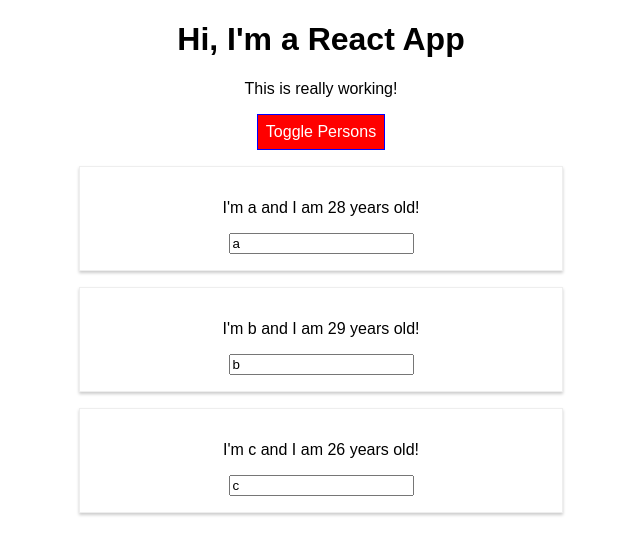
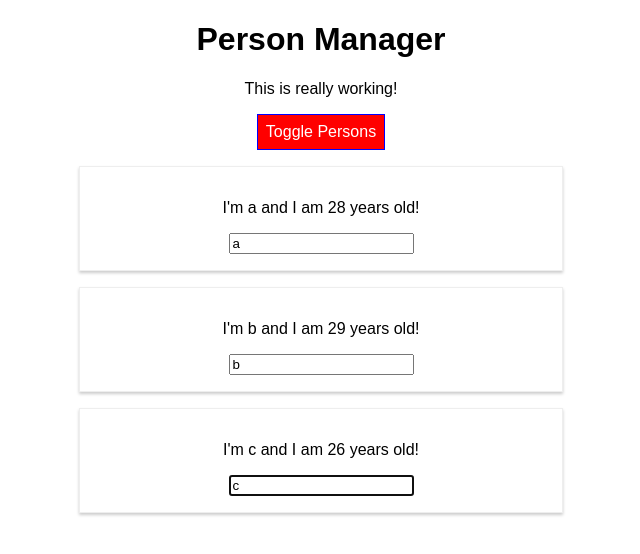
Before and after one commit to cchiragJain/React-JS-3-4-5-6-7, a React (Create React App) app: page / in a window 1280 px wide. Both pictures are taken after a click on the button "Toggle Persons". Shown: the top 554 px of the page, without its empty margins (319-959 px from the left). Built offline with nearby package versions, Linux system fonts and the light colour scheme.

Commit message:
section-7 completed refer README.md file for notes

```diff
--- /dev/null
+++ b/src/components/Cockpit/Cockpit.js
@@ -0,0 +1,26 @@
+import React from 'react';
+import classes from './Cockpit.module.css';
+
+const cockpit = props => {
+  const assignedClasses = [];
+  let btnClass = '';
+  if (props.showPersons) btnClass = classes.Red;
+
+  if (props.persons.length <= 2) {
+    assignedClasses.push(classes.red);
+  }
+  if (props.persons.length <= 1) {
+    assignedClasses.push(classes.bold);
+  }
+  return (
+    <div className={classes.CockPit}>
+      <h1>{props.title}</h1>
+      <p className={assignedClasses.join(' ')}>This is really working!</p>
+      <button className={btnClass} onClick={props.clicked}>
+        Toggle Persons
+      </button>
+    </div>
+  );
+};
+
+export default cockpit;
--- /dev/null
+++ b/src/components/Cockpit/Cockpit.module.css
@@ -0,0 +1,30 @@
+.red {
+  color: red;
+}
+
+.bold {
+  font-weight: bold;
+}
+
+.CockPit button {
+  background-color: green;
+  color: white;
+  font: inherit;
+  border: 1px solid blue;
+  padding: 8px;
+  cursor: pointer;
+  transition: 1s ease-in-out;
+}
+
+.CockPit button:hover {
+  background-color: lightgreen;
+  color: black;
+}
+
+.CockPit button.Red {
+  background-color: red;
+}
+
+.CockPit button.Red:hover {
+  background-color: salmon;
+}
--- a/src/components/Persons/Person/Person.js
+++ b/src/components/Persons/Person/Person.js
@@ -1,15 +1,34 @@
-import React from 'react';
+import React, { Component } from 'react';
 import classes from './Person.module.css';
 
-const person = props => {
-  return (
-    <div className={classes.Person}>
-      <p onClick={props.clicked}>
-        I'm {props.name} and I am {props.age} years old!
-      </p>
-      <input type="text" onChange={props.changed} value={props.name} />
-    </div>
-  );
-};
+class Person extends Component {
+  constructor(props) {
+    super(props);
+    this.inputElementRef = React.createRef();
+  }
 
-export default person;
+  componentDidMount() {
+    // this.inputElement.focus();
+    this.inputElementRef.current.focus();
+  }
+
+  render() {
+    console.log('person.js rendering');
+    return (
+      <div className={classes.Person}>
+        <p onClick={this.props.clicked}>
+          I'm {this.props.name} and I am {this.props.age} years old!
+        </p>
+        <input
+          // ref={inputEl => (this.inputElement = inputEl)}
+          ref={this.inputElementRef}
+          type="text"
+          onChange={this.props.changed}
+          value={this.props.name}
+        />
+      </div>
+    );
+  }
+}
+
+export default Person;
--- a/src/components/Persons/Persons.js
+++ b/src/components/Persons/Persons.js
@@ -1,17 +1,21 @@
-import React from 'react';
+import React, { Component } from 'react';
 import Person from './Person/Person';
 
-const persons = props =>
-  props.persons.map((person, index) => {
+class Persons extends Component {
+  render() {
+    console.log('persons.js rendering');
+    return this.props.persons.map((person, index) => {
       return (
         <Person
-        clicked={() => props.clicked(index)}
+          clicked={() => this.props.clicked(index)}
           name={person.name}
           age={person.age}
-        changed={event => props.changed(event, person.id)}
+          changed={event => this.props.changed(event, person.id)}
           key={person.id}
         />
       );
     });
+  }
+}
 
-export default persons;
+export default Persons;
--- a/src/containers/App.js
+++ b/src/containers/App.js
@@ -1,9 +1,14 @@
 import React, { Component } from 'react';
 import classes from './App.module.css';
 import Persons from '../components/Persons/Persons';
-import CockPit from '../components/CockPit/CockPit';
+import Cockpit from '../components/Cockpit/Cockpit';
 
 class App extends Component {
+  constructor(props) {
+    super(props);
+    console.log('app.js constructor called');
+  }
+
   state = {
     persons: [
       { id: 'qwer', name: 'a', age: 28 },
@@ -12,6 +17,15 @@
     ],
     showPersons: false,
   };
+
+  static getDerivedStateFromProps(props, state) {
+    console.log('app.js getDerivedStateFromProps', props);
+    return state;
+  }
+
+  componentDidMount() {
+    console.log('app.js component did mount');
+  }
 
   nameChangedHandler = (event, id) => {
     const personIndex = this.state.persons.findIndex(p => p.id === id);
@@ -34,6 +48,7 @@
   };
 
   render() {
+    console.log('app.js render()');
     let persons = null;
     if (this.state.showPersons) {
       persons = (
@@ -54,7 +69,8 @@
 
     return (
       <div className={classes.App}>
-        <CockPit
+        <Cockpit
+          title={this.props.appTitle}
           showPersons={this.state.showPersons}
           persons={this.state.persons}
           clicked={this.togglePersonsHandler}
--- a/src/index.js
+++ b/src/index.js
@@ -4,5 +4,8 @@
 import App from './containers/App';
 import registerServiceWorker from './registerServiceWorker';
 
-ReactDOM.render(<App />, document.getElementById('root'));
+ReactDOM.render(
+  <App appTitle="Person Manager" />,
+  document.getElementById('root')
+);
 registerServiceWorker();
```
Also changed, not shown: lifecyclehooks.png (added), 1 other file (tests, documents, lock files or other folders). Lines whose indentation alone changed are shown as unchanged.
